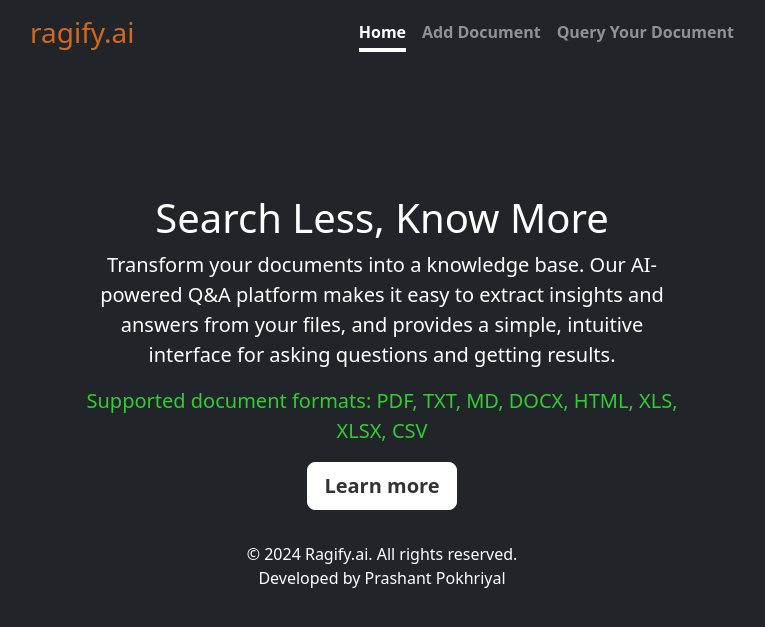
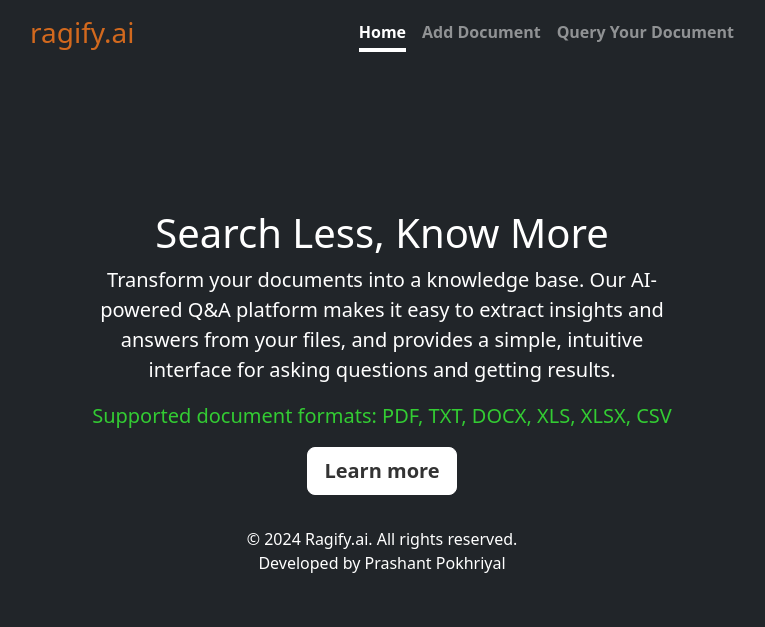
Before and after one commit to Devopcasting/Ragify, a Flask app: page / in a window 1280 px wide. Shown: the top 627 px of the page, without its empty margins (258-1023 px from the left). Run offline with Flask 3, Linux system fonts and the light colour scheme.

Commit message:
removed html,md doc support

```diff
--- a/app/home/templates/home/home.html
+++ b/app/home/templates/home/home.html
@@ -37,7 +37,7 @@
                 extract insights and answers from your files, and provides a simple, intuitive interface for asking
                 questions and getting results.</p>
             <p class="lead" style="color: #33CC33;">
-                Supported document formats: PDF, TXT, MD, DOCX, HTML, XLS, XLSX, CSV
+                Supported document formats: PDF, TXT, DOCX, XLS, XLSX, CSV
             </p>
             <p class="lead">
                 <a href="#" class="btn btn-lg btn-light fw-bold border-white bg-white">Learn more</a>
```
